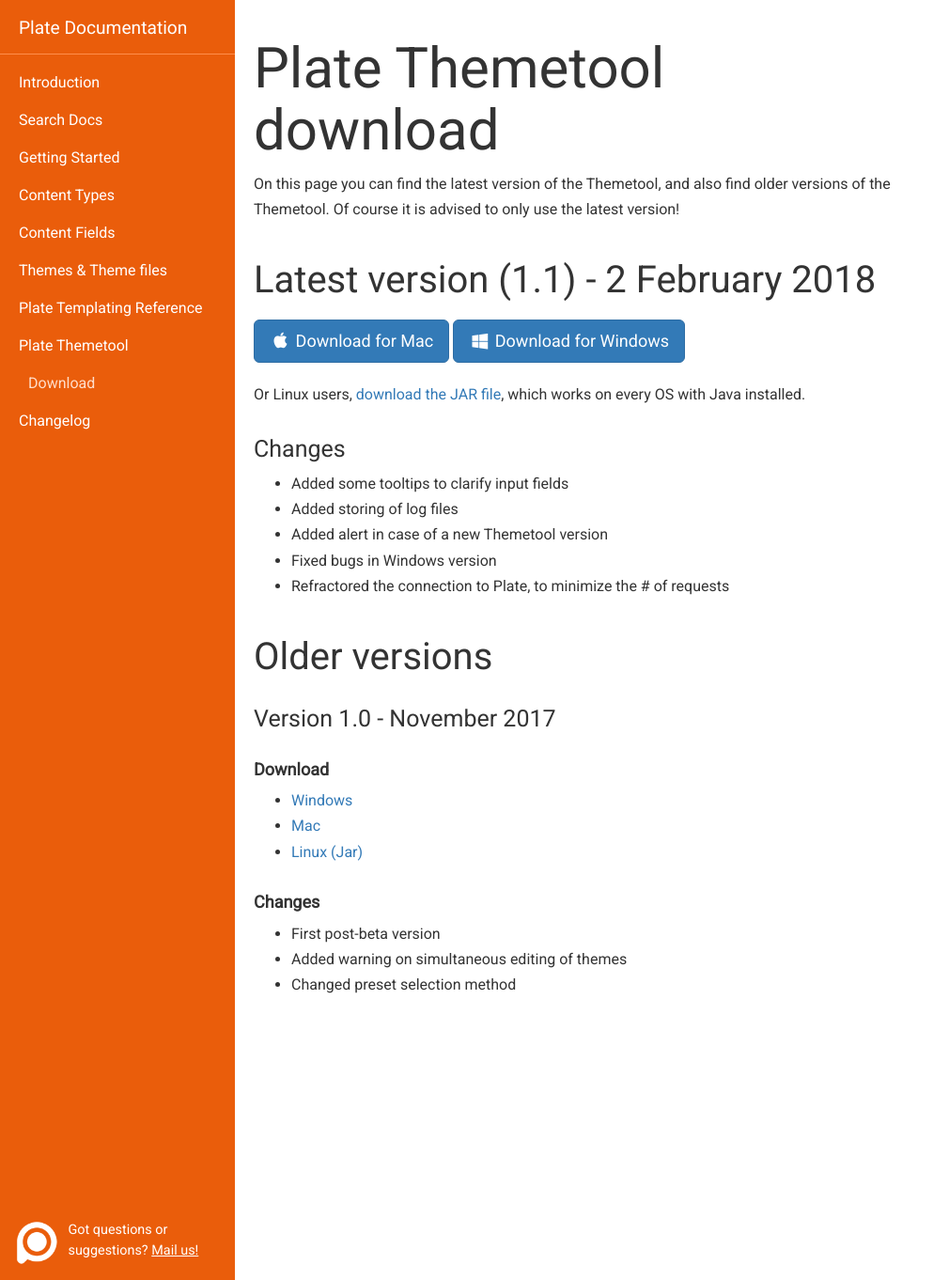
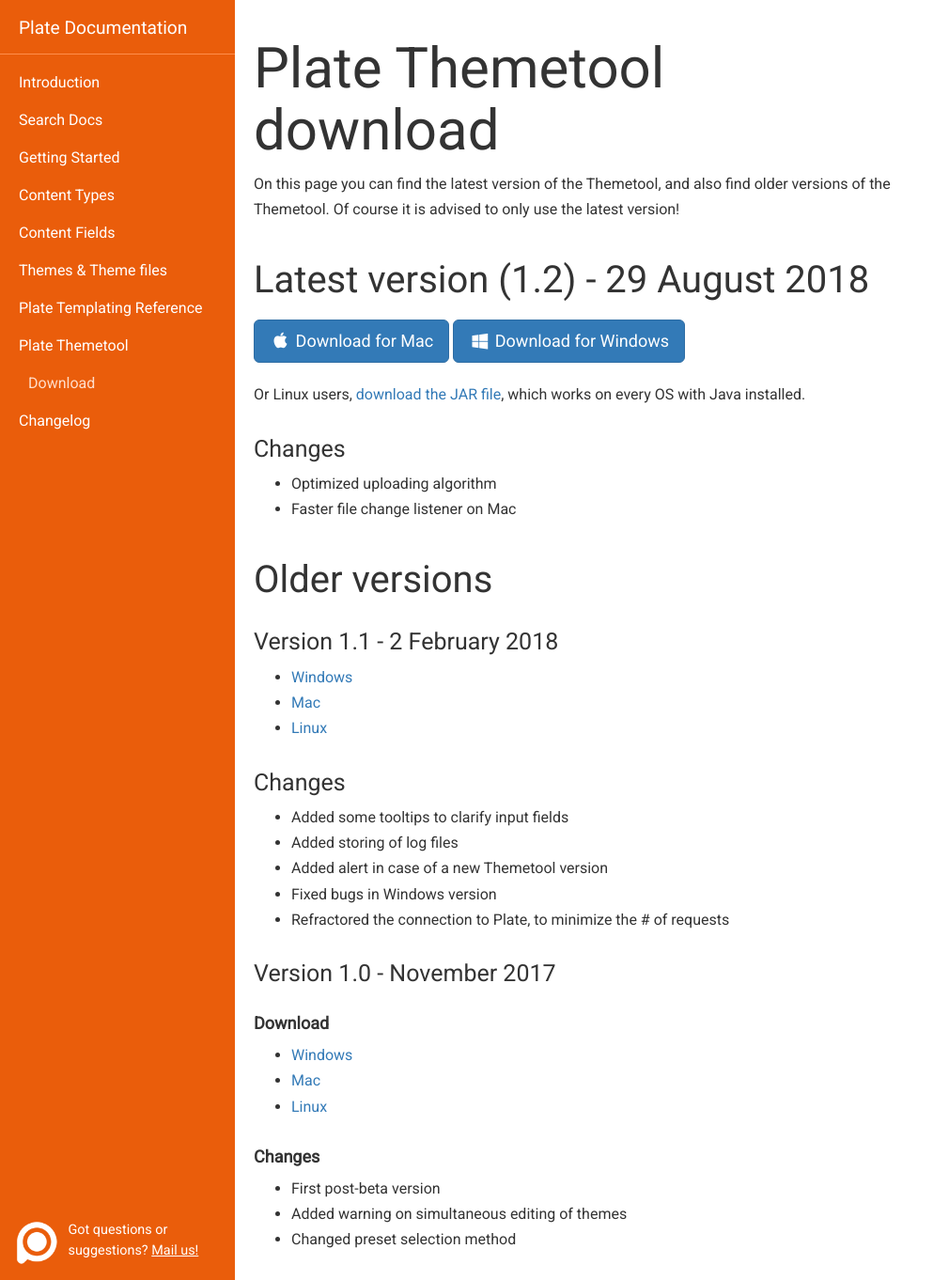
Before and after one commit to platehub/platehub.github.io, a Jekyll site: the page built from docs/themetool/download.md, in a window 1280 px wide and 1362 px high. Shown: the whole window at 94% size, without its empty margins (0-1010 px from the left). Built offline with Jekyll 4.4.1, drawn with Linux system fonts in a browser that asks for light colours; nearby versions of some CDN libraries.

Commit message:
Updated themetool version

```diff
--- a/docs/themetool/download.md
+++ b/docs/themetool/download.md
@@ -8,11 +8,24 @@ sub_menu:
 ---
 On this page you can find the latest version of the Themetool, and also find older versions of the Themetool. Of course it is advised to only use the latest version!
 
-## Latest version (1.1) - 2 February 2018
-<a href="/downloads/themetool/osx/plate-themetool.1.1.dmg" class="btn btn-primary btn-lg"><i class="fa fa-fw fa-apple"></i> Download for Mac</a>
-<a href="/downloads/themetool/win/plate_setup.1.1.exe" class="btn btn-primary btn-lg"><i class="fa fa-fw fa-windows"></i> Download for Windows</a>
+## Latest version (1.2) - 29 August 2018
 
-Or Linux users, [download the JAR file](/downloads/themetool/jar/plate-themetool.1.1.jar), which works on every OS with Java installed.
+<a href="https://s3-eu-west-1.amazonaws.com/plate-themetool/v1.2/plate-themetool.1.2.dmg" class="btn btn-primary btn-lg"><i class="fa fa-fw fa-apple"></i> Download for Mac</a>
+<a href="https://s3-eu-west-1.amazonaws.com/plate-themetool/v1.2/plate_setup.1.2.exe" class="btn btn-primary btn-lg"><i class="fa fa-fw fa-windows"></i> Download for Windows</a>
+
+Or Linux users, [download the JAR file](https://s3-eu-west-1.amazonaws.com/plate-themetool/v1.2/plate-themetool.1.2.jar), which works on every OS with Java installed.
+
+### Changes
+
+- Optimized uploading algorithm
+- Faster file change listener on Mac
+
+
+## Older versions
+### Version 1.1 - 2 February 2018
+- [Windows](https://s3-eu-west-1.amazonaws.com/plate-themetool/v1.1/plate_setup.1.1.exe)
+- [Mac](https://s3-eu-west-1.amazonaws.com/plate-themetool/v1.1/plate-themetool.1.1.dmg)
+- [Linux](https://s3-eu-west-1.amazonaws.com/plate-themetool/v1.1/plate-themetool.1.1.jar)
 
 ### Changes
 
@@ -22,12 +35,11 @@ Or Linux users, [download the JAR file](/downloads/themetool/jar/plate-themetool
 - Fixed bugs in Windows version
 - Refractored the connection to Plate, to minimize the # of requests
 
-## Older versions
 ### Version 1.0 - November 2017
 #### Download
-- [Windows](/downloads/themetool/win/plate_setup.1.0.exe)
-- [Mac](/downloads/themetool/osx/plate-themetool.1.0.dmg)
-- [Linux (Jar)](/downloads/themetool/jar/plate-themetool.1.0.jar)
+- [Windows](https://s3-eu-west-1.amazonaws.com/plate-themetool/v1.0/plate_setup.1.0.exe)
+- [Mac](https://s3-eu-west-1.amazonaws.com/plate-themetool/v1.0/plate-themetool.1.0.dmg)
+- [Linux](https://s3-eu-west-1.amazonaws.com/plate-themetool/v1.0/plate-themetool.1.0.jar)
 
 #### Changes
 - First post-beta version
```
Also changed, not shown: 2 other files.
